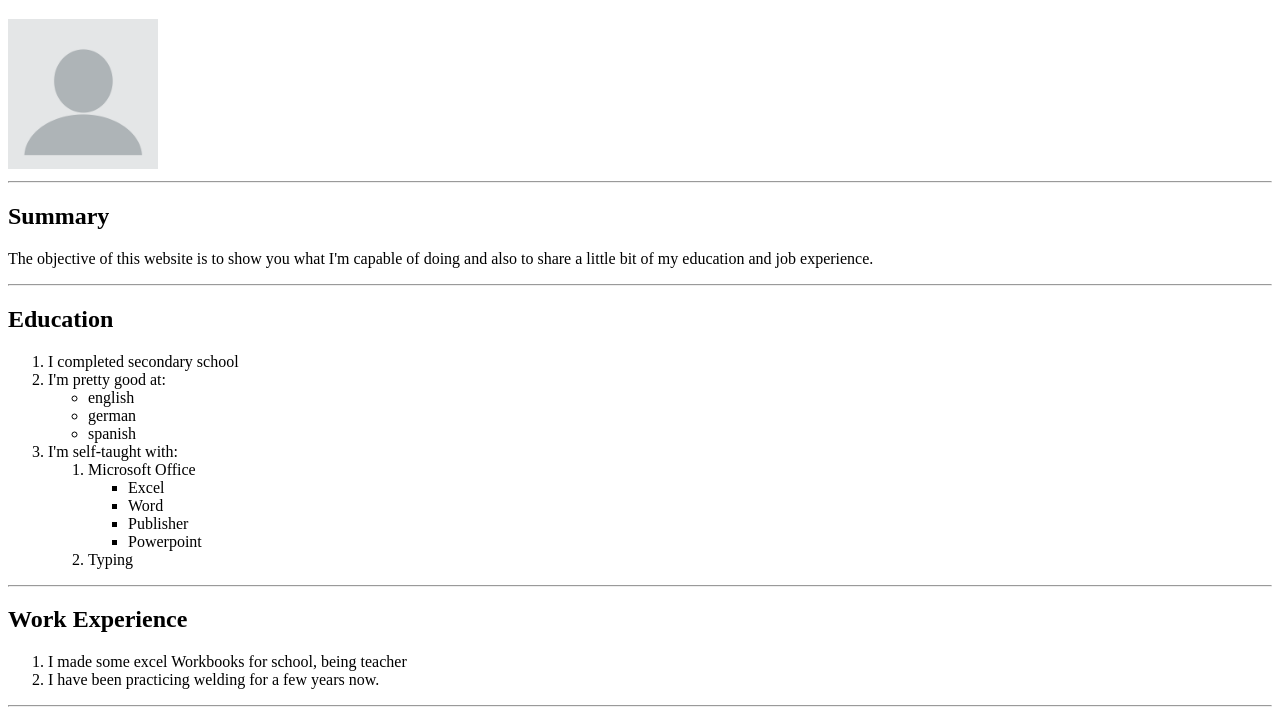
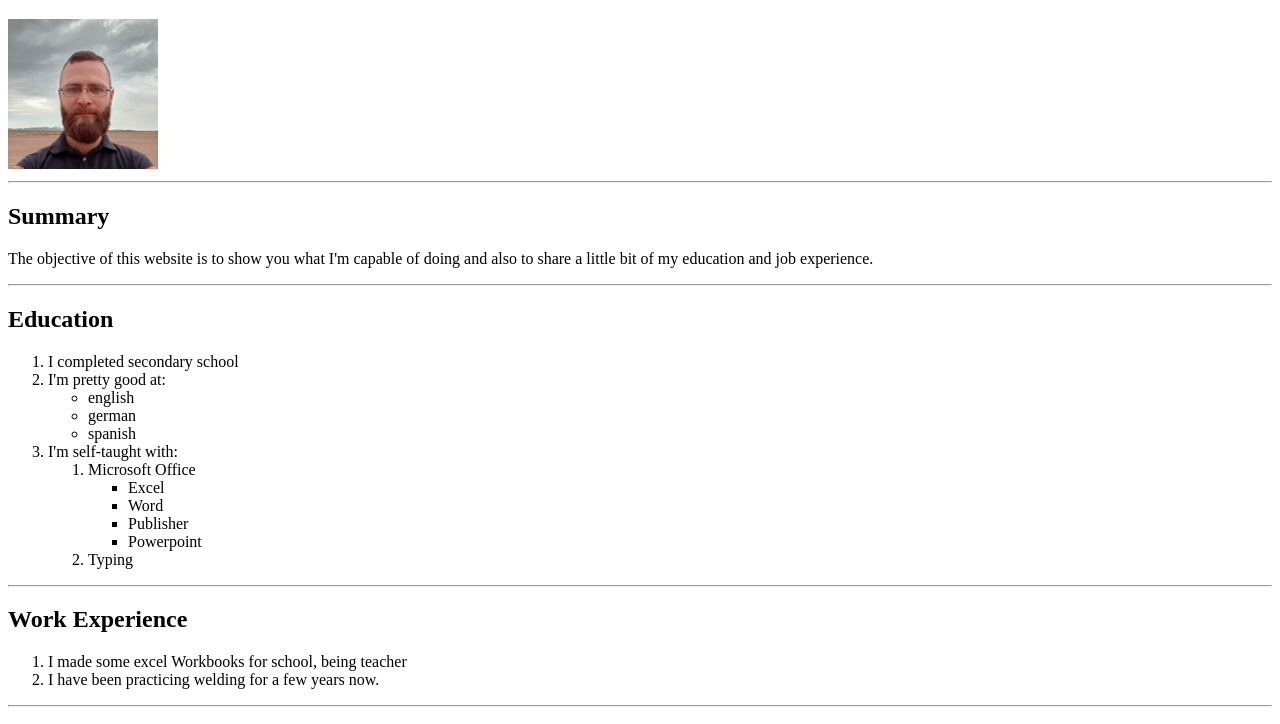
Before and after one commit to bnyptrs/capstone-1, a plain HTML site: page index.html in a window 1280 px wide. Shown: the part 61-785 px from the top of the page. Drawn offline with Linux system fonts and the light colour scheme.

Commit message:
Add files via upload

```diff
--- a/index.html
+++ b/index.html
@@ -6,7 +6,7 @@
 </head>
 <body>
     <h1>Benny Peters</h1>
-    <img src="./assets/images/blank-profile-picture-973460_960_720.webp"
+    <img src="./assets/images/profile-picture.png"
     alt="blank profile picture" height="150">
     <hr />
     <h2>Summary</h2>
```
Also changed, not shown: assets/images/profile-picture.png (added).
